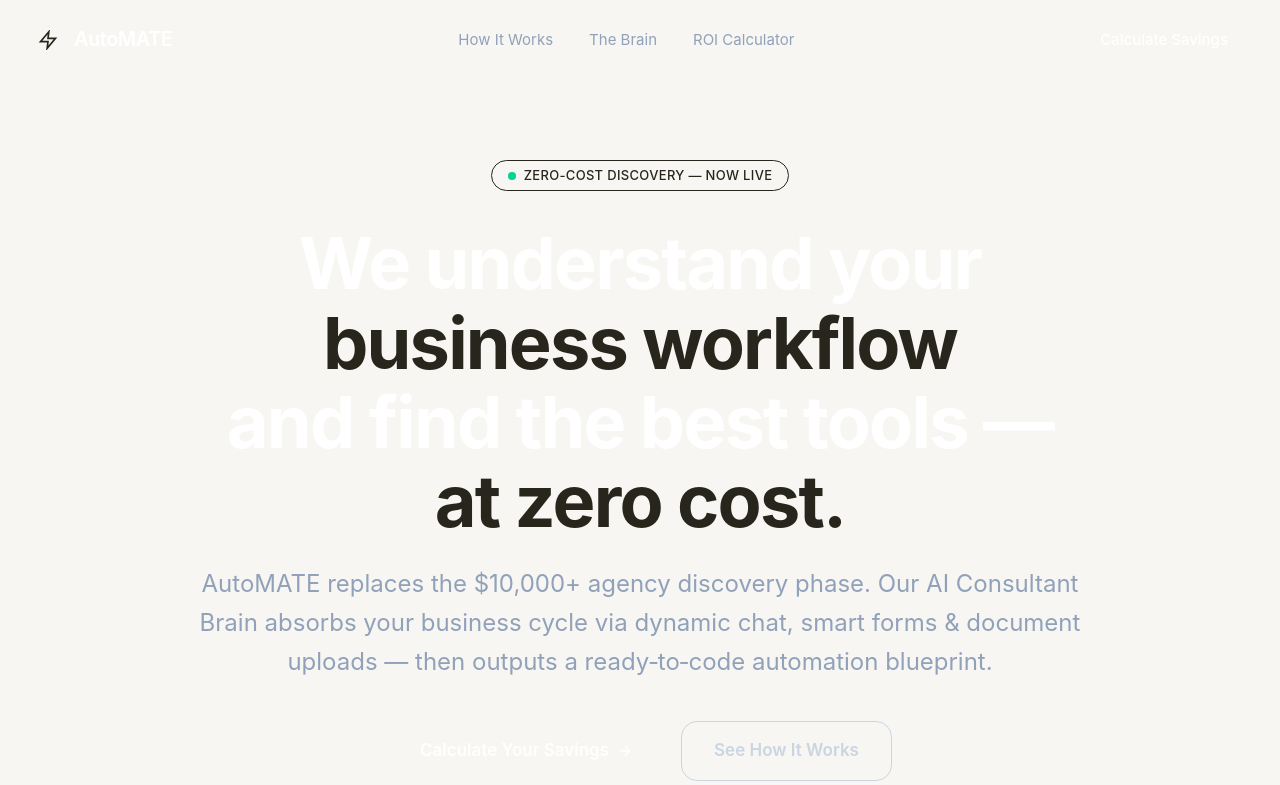
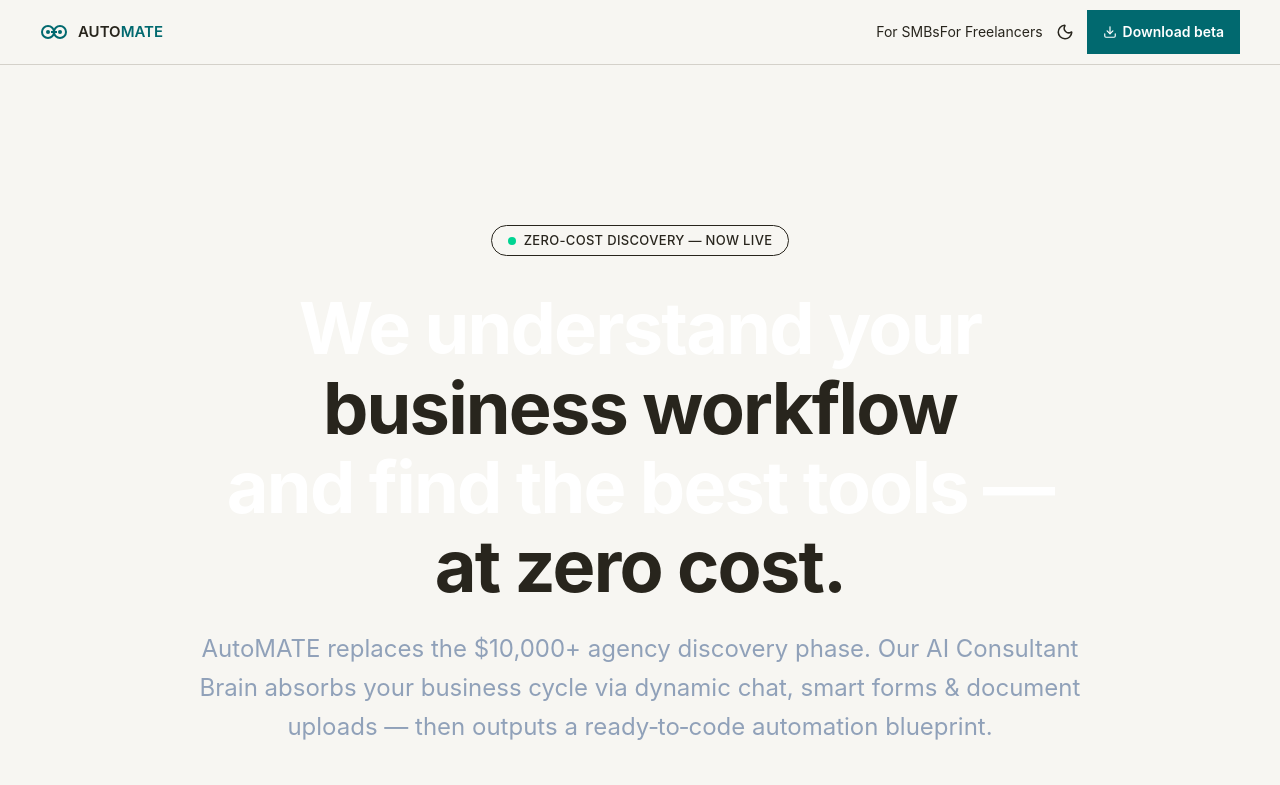
Before and after one commit to Aarrushh/AutoMATE-frontend, a Next.js app: page / in a window 1280 px wide. Shown: the top 785 px of the page. Built offline with nearby package versions, Linux system fonts and the light colour scheme; a web font is replaced by a local one.

Commit message:
redesign: rewrite Navbar with teal theme, dark mode toggle, mobile menu

```diff
--- a/src/components/Navbar.tsx
+++ b/src/components/Navbar.tsx
@@ -1,139 +1,227 @@
-"use client";
+'use client';
 
-import { useState, useEffect } from "react";
-import { motion, AnimatePresence } from "framer-motion";
-
-const navLinks = [
-  { label: "How It Works", href: "#workflow" },
-  { label: "The Brain", href: "#brain" },
-  { label: "ROI Calculator", href: "#calculator" },
-];
+import { useState, useEffect } from 'react';
+import { Sun, Moon, Download, Menu, X } from 'lucide-react';
 
 export default function Navbar() {
   const [scrolled, setScrolled] = useState(false);
-  const [mobileOpen, setMobileOpen] = useState(false);
+  const [menuOpen, setMenuOpen] = useState(false);
+  const [isDark, setIsDark] = useState(false);
 
   useEffect(() => {
-    const onScroll = () => setScrolled(window.scrollY > 20);
-    window.addEventListener("scroll", onScroll);
-    return () => window.removeEventListener("scroll", onScroll);
+    const stored = localStorage.getItem('theme');
+    setIsDark(stored === 'dark' || (!stored && window.matchMedia('(prefers-color-scheme: dark)').matches));
+
+    const handleScroll = () => setScrolled(window.scrollY > 8);
+    window.addEventListener('scroll', handleScroll, { passive: true });
+    return () => window.removeEventListener('scroll', handleScroll);
   }, []);
 
+  const toggleTheme = () => {
+    const next = isDark ? 'light' : 'dark';
+    document.documentElement.setAttribute('data-theme', next);
+    localStorage.setItem('theme', next);
+    setIsDark(!isDark);
+  };
+
   return (
-    <motion.nav
-      initial={{ y: -80 }}
-      animate={{ y: 0 }}
-      transition={{ duration: 0.6, ease: [0.22, 1, 0.36, 1] as const }}
-      className={`fixed top-0 left-0 right-0 z-50 transition-all duration-300 ${
-        scrolled
-          ? "bg-navy-950/80 backdrop-blur-xl border-b border-navy-700/50"
-          : "bg-transparent"
-      }`}
+    <header
+      style={{
+        position: 'sticky',
+        top: 0,
+        zIndex: 50,
+        background: 'var(--background)',
+        borderBottom: '1px solid var(--color-border)',
+        boxShadow: scrolled ? 'var(--shadow-sm)' : 'none',
+        transition: 'box-shadow var(--transition-interactive)',
+      }}
     >
-      <div className="max-w-7xl mx-auto px-6 lg:px-8">
-        <div className="flex items-center justify-between h-16 lg:h-20">
+      <nav
+        style={{
+          maxWidth: '1200px',
+          margin: '0 auto',
+          padding: '0 var(--space-6)',
+          height: '64px',
+          display: 'flex',
+          alignItems: 'center',
+          justifyContent: 'space-between',
+        }}
+        aria-label="Main navigation"
+      >
         {/* Logo */}
-          <a href="#" className="flex items-center gap-2.5 group" id="nav-logo">
-            <div className="relative w-8 h-8 flex items-center justify-center">
-              <div className="absolute inset-0 bg-electric-500/20 rounded-lg group-hover:bg-electric-500/30 transition-colors" />
-              <svg
-                viewBox="0 0 24 24"
-                className="w-5 h-5 text-electric-400"
-                fill="none"
-                stroke="currentColor"
-                strokeWidth={2}
+        <a
+          href="/"
+          style={{ display: 'flex', alignItems: 'center', gap: '10px', textDecoration: 'none' }}
+          aria-label="AutoMATE home"
         >
-                <path d="M13 2L3 14h9l-1 8 10-12h-9l1-8z" />
+          <svg width="28" height="28" viewBox="0 0 28 28" fill="none" aria-hidden="true">
+            <circle cx="8" cy="14" r="6" stroke="#01696F" strokeWidth="2" fill="none" />
+            <circle cx="20" cy="14" r="6" stroke="#01696F" strokeWidth="2" fill="none" />
+            <line x1="11" y1="14" x2="17" y2="14" stroke="#01696F" strokeWidth="2" />
+            <circle cx="8" cy="14" r="2" fill="#01696F" />
+            <circle cx="20" cy="14" r="2" fill="#01696F" />
           </svg>
-            </div>
-            <span className="text-lg font-semibold tracking-tight text-white">
-              Auto<span className="text-gradient-blue">MATE</span>
+          <span style={{ fontFamily: 'var(--font-body)', fontWeight: 600, fontSize: '15px' }}>
+            <span style={{ color: 'var(--color-text)' }}>AUTO</span>
+            <span style={{ color: 'var(--color-primary)' }}>MATE</span>
           </span>
         </a>
 
-          {/* Desktop links */}
-          <div className="hidden md:flex items-center gap-1">
-            {navLinks.map((link) => (
+        {/* Desktop nav */}
+        <div
+          style={{ display: 'flex', alignItems: 'center', gap: 'var(--space-8)' }}
+          className="hidden-mobile"
+        >
           <a
-                key={link.href}
-                href={link.href}
-                className="px-4 py-2 text-sm text-slate-400 hover:text-white transition-colors rounded-lg hover:bg-white/5"
-                id={`nav-${link.label.toLowerCase().replace(/\s+/g, "-")}`}
+            href="#smbs"
+            style={{
+              fontFamily: 'var(--font-body)',
+              fontSize: '14px',
+              color: 'var(--color-text-muted)',
+              textDecoration: 'none',
+              transition: 'color var(--transition-interactive)',
+            }}
+            onMouseEnter={e => (e.currentTarget.style.color = 'var(--color-text)')}
+            onMouseLeave={e => (e.currentTarget.style.color = 'var(--color-text-muted)')}
           >
-                {link.label}
+            For SMBs
           </a>
-            ))}
-          </div>
+          <a
+            href="#freelancers"
+            style={{
+              fontFamily: 'var(--font-body)',
+              fontSize: '14px',
+              color: 'var(--color-text-muted)',
+              textDecoration: 'none',
+              transition: 'color var(--transition-interactive)',
+            }}
+            onMouseEnter={e => (e.currentTarget.style.color = 'var(--color-text)')}
+            onMouseLeave={e => (e.currentTarget.style.color = 'var(--color-text-muted)')}
+          >
+            For Freelancers
+          </a>
 
-          {/* CTA */}
-          <div className="hidden md:flex items-center gap-3">
+          <button
+            onClick={toggleTheme}
+            aria-label={isDark ? 'Switch to light mode' : 'Switch to dark mode'}
+            style={{
+              background: 'none',
+              border: 'none',
+              cursor: 'pointer',
+              padding: '6px',
+              color: 'var(--color-text-muted)',
+              display: 'flex',
+              alignItems: 'center',
+              borderRadius: 'var(--radius-sm)',
+              minWidth: '44px',
+              minHeight: '44px',
+              justifyContent: 'center',
+            }}
+          >
+            {isDark ? <Sun size={18} /> : <Moon size={18} />}
+          </button>
+
           <a
-              href="#calculator"
-              className="px-5 py-2.5 text-sm font-medium text-white bg-electric-500 hover:bg-electric-600 rounded-lg transition-all hover:shadow-[0_0_20px_rgba(59,130,246,0.3)]"
-              id="nav-cta-calculate"
+            href="#download"
+            style={{
+              background: 'var(--color-primary)',
+              color: '#fff',
+              fontFamily: 'var(--font-body)',
+              fontSize: '14px',
+              fontWeight: 600,
+              padding: '8px 16px',
+              borderRadius: 'var(--radius-md)',
+              textDecoration: 'none',
+              display: 'flex',
+              alignItems: 'center',
+              gap: '6px',
+              transition: 'background var(--transition-interactive)',
+              minHeight: '44px',
+            }}
+            onMouseEnter={e => (e.currentTarget.style.background = 'var(--color-primary-hover)')}
+            onMouseLeave={e => (e.currentTarget.style.background = 'var(--color-primary)')}
           >
-              Calculate Savings
+            <Download size={14} aria-hidden="true" />
+            Download beta
           </a>
         </div>
 
         {/* Mobile toggle */}
         <button
-            onClick={() => setMobileOpen(!mobileOpen)}
-            className="md:hidden p-2 text-slate-400 hover:text-white"
-            id="nav-mobile-toggle"
-            aria-label="Toggle menu"
+          onClick={() => setMenuOpen(!menuOpen)}
+          aria-label={menuOpen ? 'Close menu' : 'Open menu'}
+          aria-expanded={menuOpen}
+          className="show-mobile"
+          style={{
+            background: 'none',
+            border: 'none',
+            cursor: 'pointer',
+            color: 'var(--color-text)',
+            display: 'none',
+            padding: '6px',
+            minWidth: '44px',
+            minHeight: '44px',
+            alignItems: 'center',
+            justifyContent: 'center',
+            borderRadius: 'var(--radius-sm)',
+          }}
         >
-            <svg
-              className="w-5 h-5"
-              fill="none"
-              stroke="currentColor"
-              viewBox="0 0 24 24"
-              strokeWidth={2}
+          {menuOpen ? <X size={20} /> : <Menu size={20} />}
+        </button>
+      </nav>
+
+      {/* Mobile dropdown */}
+      {menuOpen && (
+        <div
+          style={{
+            background: 'var(--background)',
+            borderTop: '1px solid var(--color-border)',
+            padding: 'var(--space-4) var(--space-6)',
+            display: 'flex',
+            flexDirection: 'column',
+            gap: 'var(--space-4)',
+          }}
         >
-              {mobileOpen ? (
-                <path d="M6 18L18 6M6 6l12 12" />
-              ) : (
-                <path d="M4 6h16M4 12h16M4 18h16" />
-              )}
-            </svg>
+          <a
+            href="#smbs"
+            onClick={() => setMenuOpen(false)}
+            style={{ fontFamily: 'var(--font-body)', fontSize: '15px', color: 'var(--color-text)', textDecoration: 'none', padding: '10px 0', minHeight: '44px', display: 'flex', alignItems: 'center' }}
+          >
+            For SMBs
+          </a>
+          <a
+            href="#freelancers"
+            onClick={() => setMenuOpen(false)}
+            style={{ fontFamily: 'var(--font-body)', fontSize: '15px', color: 'var(--color-text)', textDecoration: 'none', padding: '10px 0', minHeight: '44px', display: 'flex', alignItems: 'center' }}
+          >
+            For Freelancers
+          </a>
+          <div style={{ display: 'flex', alignItems: 'center', justifyContent: 'space-between', paddingTop: 'var(--space-2)' }}>
+            <button
+              onClick={toggleTheme}
+              aria-label={isDark ? 'Switch to light mode' : 'Switch to dark mode'}
+              style={{ background: 'none', border: 'none', cursor: 'pointer', color: 'var(--color-text-muted)', display: 'flex', alignItems: 'center', gap: '8px', fontFamily: 'var(--font-body)', fontSize: '14px', minHeight: '44px', padding: '0' }}
+            >
+              {isDark ? <Sun size={16} /> : <Moon size={16} />}
+              {isDark ? 'Light mode' : 'Dark mode'}
             </button>
-        </div>
-      </div>
-
-      {/* Mobile menu */}
-      <AnimatePresence>
-        {mobileOpen && (
-          <motion.div
-            initial={{ height: 0, opacity: 0 }}
-            animate={{ height: "auto", opacity: 1 }}
-            exit={{ height: 0, opacity: 0 }}
-            transition={{ duration: 0.3 }}
-            className="md:hidden overflow-hidden bg-navy-900/95 backdrop-blur-xl border-b border-navy-700/50"
+            <a
+              href="#download"
+              onClick={() => setMenuOpen(false)}
+              style={{ background: 'var(--color-primary)', color: '#fff', fontFamily: 'var(--font-body)', fontSize: '14px', fontWeight: 600, padding: '10px 16px', borderRadius: 'var(--radius-md)', textDecoration: 'none', minHeight: '44px', display: 'flex', alignItems: 'center' }}
             >
-            <div className="px-6 py-4 space-y-1">
-              {navLinks.map((link) => (
-                <a
-                  key={link.href}
-                  href={link.href}
-                  onClick={() => setMobileOpen(false)}
-                  className="block px-4 py-3 text-sm text-slate-300 hover:text-white hover:bg-white/5 rounded-lg transition-colors"
-                >
-                  {link.label}
-                </a>
-              ))}
-              <div className="pt-3 border-t border-navy-700/50">
-                <a
-                  href="#calculator"
-                  onClick={() => setMobileOpen(false)}
-                  className="block w-full px-4 py-3 text-sm font-medium text-center text-white bg-electric-500 hover:bg-electric-600 rounded-lg transition-colors"
-                >
-                  Calculate Savings
+              Download beta
             </a>
           </div>
         </div>
-          </motion.div>
       )}
-      </AnimatePresence>
-    </motion.nav>
+
+      <style>{`
+        @media (max-width: 768px) {
+          .hidden-mobile { display: none !important; }
+          .show-mobile { display: flex !important; }
+        }
+      `}</style>
+    </header>
   );
 }
```
Lines whose indentation alone changed are shown as unchanged.
